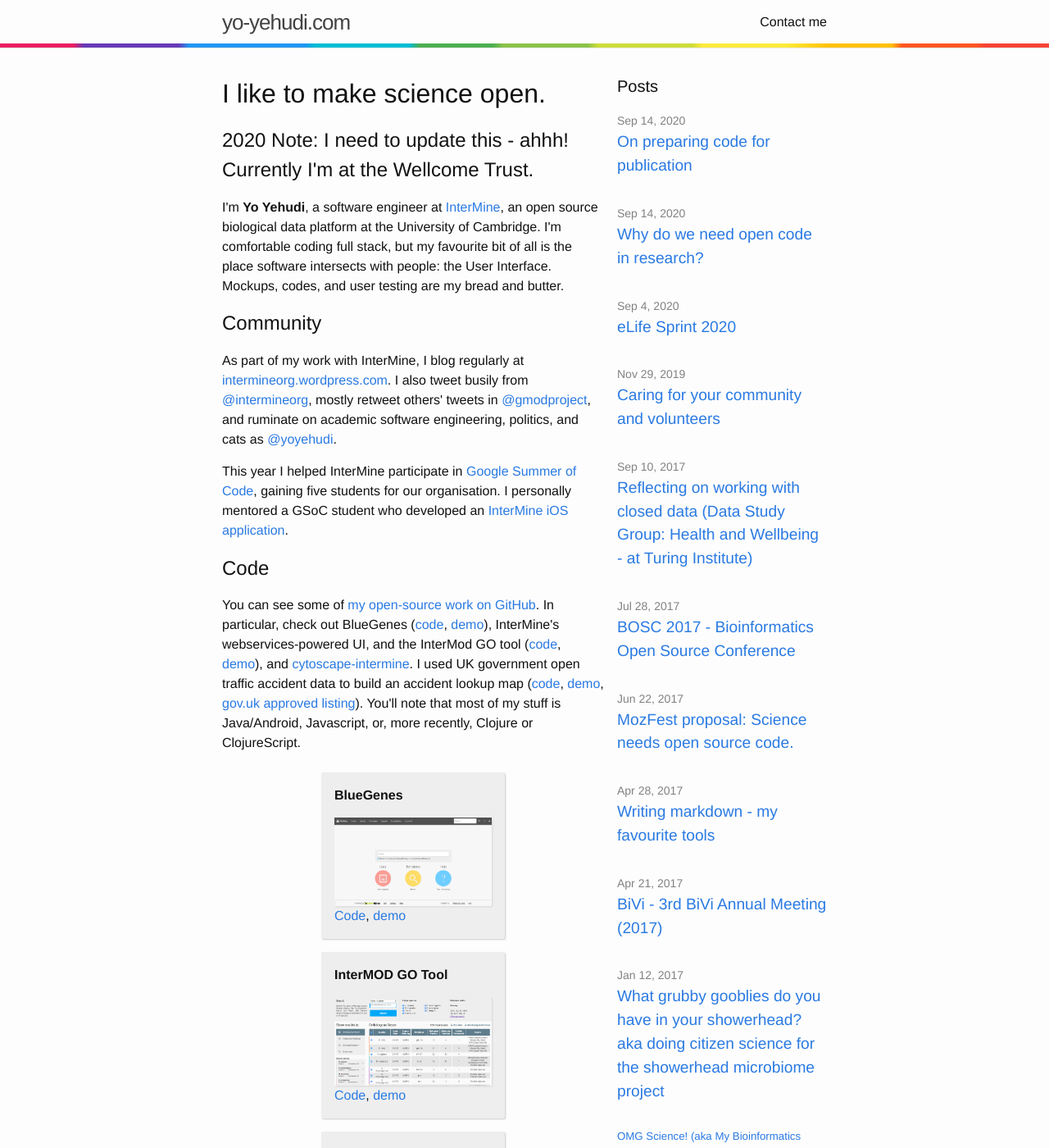
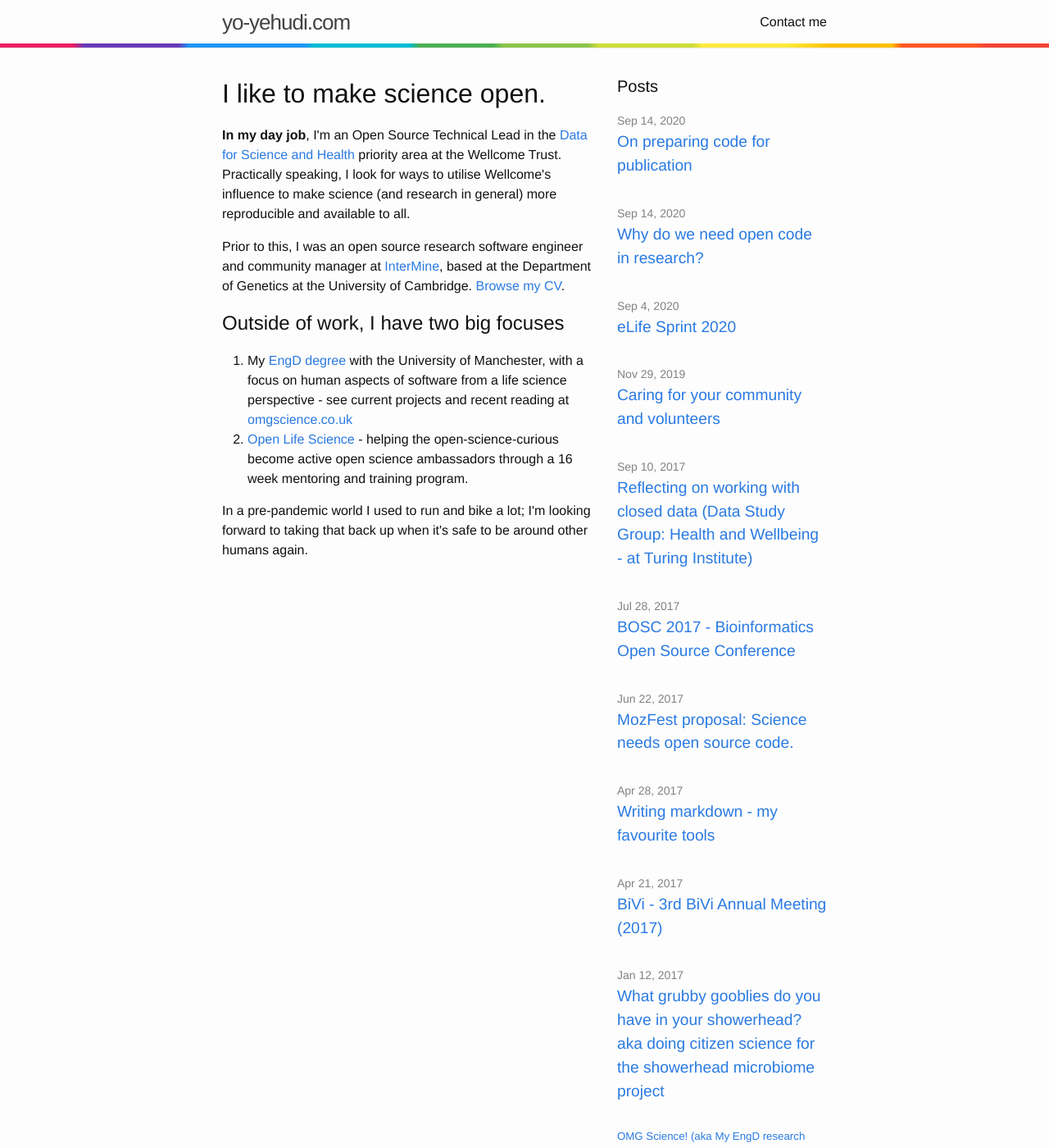
Before and after one commit to yochannah/yo-yehudi.com, a Jekyll site: the page built from index.md, in a window 1280 px wide and 1400 px high. Shown: the whole window at 82% size. Built offline with Jekyll 4.4.1, drawn with Linux system fonts in a browser that asks for light colours; some of the changed text lies outside the part shown.

Commit message:
update homepage and contact

```diff
--- a/_layouts/home.html
+++ b/_layouts/home.html
@@ -6,40 +6,20 @@ layout: default
     <div class="content">
         <div>
             <h1>I like to make science open.</h1>
-            <h2>2020 Note: I need to update this - ahhh! Currently I'm at the Wellcome Trust.</h2>
-            <p>I'm <strong>Yo Yehudi</strong>, a software engineer at <a href="http://intermine.org/">InterMine</a>, an open source biological data platform at the University of Cambridge. I'm comfortable coding full stack, but my favourite bit of all is the place software intersects with people: the User Interface. Mockups, codes, and user testing are my bread and butter.</p>
-            <h2>Community</h2>
-            <p>As part of my work with InterMine, I blog regularly at <a href="https://intermineorg.wordpress.com/">intermineorg.wordpress.com</a>. I also tweet busily from <a href="https://twitter.com/intermineorg">@intermineorg</a>, mostly retweet others' tweets in <a href="https://twitter.com/gmodproject">@gmodproject</a>, and ruminate on academic software engineering, politics, and cats as <a href="https://twitter.com/gmodproject">@yoyehudi</a>.</p>
-            <p>This year I helped InterMine participate in <a href="https://intermineorg.wordpress.com/2017/05/04/gsocers-assemble-announcing-the-intermine-gsoc-2017-students/">Google Summer of Code</a>, gaining five students for our organisation.  I personally mentored a GSoC student who developed an <a href="https://joystate.github.io/intermine-ios/">InterMine iOS application</a>. </p>
-            <h2>Code</h2>
-            <p>You can see some of <a href="https://github.com/yochannah">my open-source work on GitHub</a>. In particular, check out BlueGenes (<a href="https://github.com/yochannah/redgenes">code</a>, <a href="http://redgenes.apps.intermine.org/">demo</a>), InterMine's webservices-powered UI, and the InterMod GO tool (<a href="https://github.com/yochannah/go-intermod">code</a>, <a href="http://gointermod.apps.intermine.org/#">demo</a>),
-                and <a href="https://github.com/yochannah/cytoscape-intermine">cytoscape-intermine</a>. I used UK government open traffic accident data to build an accident lookup map (<a href="https://github.com/yochannah/trafficuk">code</a>, <a href="https://yochannah.github.io/trafficuk/">demo</a>, <a href="https://data.gov.uk/apps/2015-traffic-accident-data-lookup">gov.uk approved listing</a>).  You'll note that most of my stuff is Java/Android, Javascript, or, more recently, Clojure or ClojureScript.</p>
 
+            <p><strong>In my day job</strong>, I'm an Open Source Technical Lead in the <a href="https://wellcome.org/what-we-do/our-work/data-science-and-health-innovation-benefits-everyone">Data for Science and Health</a> priority area at the Wellcome Trust. Practically speaking, I look for ways to utilise Wellcome's influence to make science (and research in general) more reproducible and available to all. </p>
+
+            <p>Prior to this, I was an open source research software engineer and community manager at <a href="http://intermine.org">InterMine</a>, based at the Department of Genetics at the University of Cambridge. <a href="https://yochannah.github.io/cv/">Browse my CV</a>.</p>
+
+            <h2>Outside of work, I have two big focuses</h2>
+
+            <ol>
+              <li> My <a href="https://www.research.manchester.ac.uk/portal/yochannah.yehudi-postgrad.html">EngD degree</a> with the University of Manchester, with a focus on human aspects of software from a life science perspective - see current projects and recent reading at <a href="http://omgscience.co.uk/projects/">omgscience.co.uk</a></li>
+              <li><a href="https://openlifesci.org">Open Life Science</a> - helping the open-science-curious become active open science ambassadors through a 16 week mentoring and training program. </li>
+            </ol>
+
+            <p>In a pre-pandemic world I used to run and bike a lot; I'm looking forward to taking that back up when it's safe to be around other humans again.</p>
         </div>
-        <div id="portfolio">
-          <div class="card">
-            <h4>BlueGenes</h4>
-            <a href="http://redgenes.apps.intermine.org/"><img src="images/bluegenes.png" alt="BlueGenes, a new UI for InterMine"></a>
-             <a class="codelink" href="https://github.com/yochannah/redgenes">Code</a>, <a  class="demolink"href="http://redgenes.apps.intermine.org/">demo</a>
-          </div>
-          <div class="card">
-            <h4>InterMOD GO Tool</h4>
-            <a href="http://gointermod.apps.intermine.org/#"><img src="images/gointermod.png" alt="GO InterMOD"></a>
-             <a class="codelink" href="https://github.com/yochannah/go-intermod">Code</a>, <a href="http://gointermod.apps.intermine.org/#">demo</a>
-          </div>
-          <div class="card">
-            <h4>UK Traffic Accident visualiser </h4>
-            <a href="http://redgenes.apps.intermine.org/"><img src="images/uktraffic.png" alt="BlueGenes, a new UI for InterMine"></a>
-            <a class="codelink" href="https://github.com/yochannah/trafficuk">Code</a>, <a href="https://yochannah.github.io/trafficuk/">demo</a>, <a href="https://data.gov.uk/apps/2015-traffic-accident-data-lookup">data.gov.uk approved listing</a>
-          </div>
-          <div class="card">
-            <h4>Gene interaction viewer</h4>
-            <a href="http://yochannah.github.io/cytoscape-intermine/"><img src="images/cytoscape.png" alt="Cytoscape InterMine"></a>
-             <a class="codelink" href="https://github.com/yochannah/cytoscape-intermine">Code</a>, <a href="http://yochannah.github.io/cytoscape-intermine/">demo</a>
-          </div>
-        </div>
-        <div>
-          <h3>Contact</h3>If you'd like to contact me, please use yochannah@gmail.com - but note that I'm not looking for any job opportunities at the moment. Thanks.</div>
     </div>
     <aside>
         <h1 class="page-heading">Posts</h1> {{ content }}
@@ -53,7 +33,7 @@ layout: default
             </li>
             {% endfor %}
         </ul>
-        <h5><a href="https://yochannah.github.io/omgscience/">OMG Science! (aka My Bioinformatics usability literature review notes)</h5>
+        <h5><a href="https://yochannah.github.io/omgscience/">OMG Science! (aka My EngD research notes). </h5>
     </aside>
 
 
--- a/_posts/2020-09-14-on-preparing-your-code-for-publication.markdown
+++ b/_posts/2020-09-14-on-preparing-your-code-for-publication.markdown
@@ -11,10 +11,10 @@ Previously, [I wrote a little about why open code is important in research]({% p
 
 We'll assume at this point you have:
 
-- some code that you used to produce your results. (This might be R, python, Matlab, or some other tool that works for you).
+- some code that you used to produce your results. (This might be R, Python, Matlab, or some other tool that works for you).
 - a set of results that you hope are reproducible.
 
-## Ask someone else to look at it
+## Ask someone else to look at it and try to run it
 
 Once you're at this stage, my next tip: find a friend or colleague who can write code at least as well as you. Ask them to try producing the same results you have already produced. If you don't know someone who could do this, check if your institute has a research software engineering team - they may be able to provide a short consultation without too much fuss.
 
@@ -26,7 +26,7 @@ Programmer secret tip: Bug reports are awesome and make your work better in the
 
 1. Share the code and results with your friendly code-reviewer, as well as any underlying data needed to make it run. Some solutions to possible difficult points:
   - Private data: Create a few lines of fake data that is shaped like the real data, if you can't share the real data for ethical reasons, or if sharing it would require long and complicated background checks or approval processes.
-  - keeping track of code changes is complicated: Try putting your code on [GitHub](https://github.com/), under a private repository if needed. Add your friend's github user to the private repo so they can access it. If you've never used Git before, programs like [GitHub Desktop](https://desktop.github.com/) (Windows, Mac) or [GitKraken](https://www.gitkraken.com/download) (Mac, Linux, Windows) can make it smooth, and don't require you to learn the command line.
+  - keeping track of code changes is complicated: Try putting your code on [GitHub](https://github.com/), under a private repository if needed. Add your friend's GitHub user to the private repo so they can access it. If you've never used Git before, programs like [GitHub Desktop](https://desktop.github.com/) (Windows, Mac) or [GitKraken](https://www.gitkraken.com/download) (Mac, Linux, Windows) can make it smooth, and don't require you to learn the command line.
 2. Try to include some running instructions. A text file with steps to get going would be great - it might be something as short as "install R and RStudio, install libraries x, y, z, and then open up MyAnalysis.Rmd in RStudio and run the knit command". Any steps that you've missed off, your code-reviewing friend will probably come back and ask you about.
 3. Now it's up to your code-reviewing friend. Ask them to make note of places they struggled or got stuck.
   - If they resolved it on their own, they should still either fix the code / running instructions, or ask you to do so.
```
Also changed, not shown: contact.md (+5 -1 lines).
